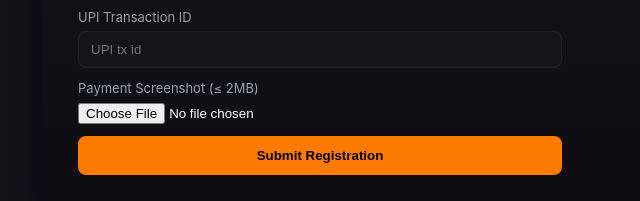
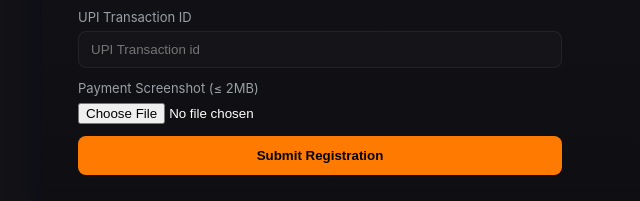
Before and after one commit to Sibisd27/Spavethon, a plain HTML site: page hackathon.html in a window 1280 px wide. Shown: the part 711-912 px from the top of the page, 128-768 px from the left. Drawn offline with Linux system fonts and the light colour scheme.

Commit message:
Update hackathon.html

```diff
--- a/hackathon.html
+++ b/hackathon.html
@@ -146,7 +146,7 @@
 
                 <div style="margin-top:12px">
                     <label for="upi">UPI Transaction ID</label>
-                    <input id="upi" name="upi" type="text" placeholder="UPI tx id" required>
+                    <input id="upi" name="upi" type="text" placeholder="UPI Transaction id" required>
                 </div>
 
                 <div style="margin-top:12px">
```
